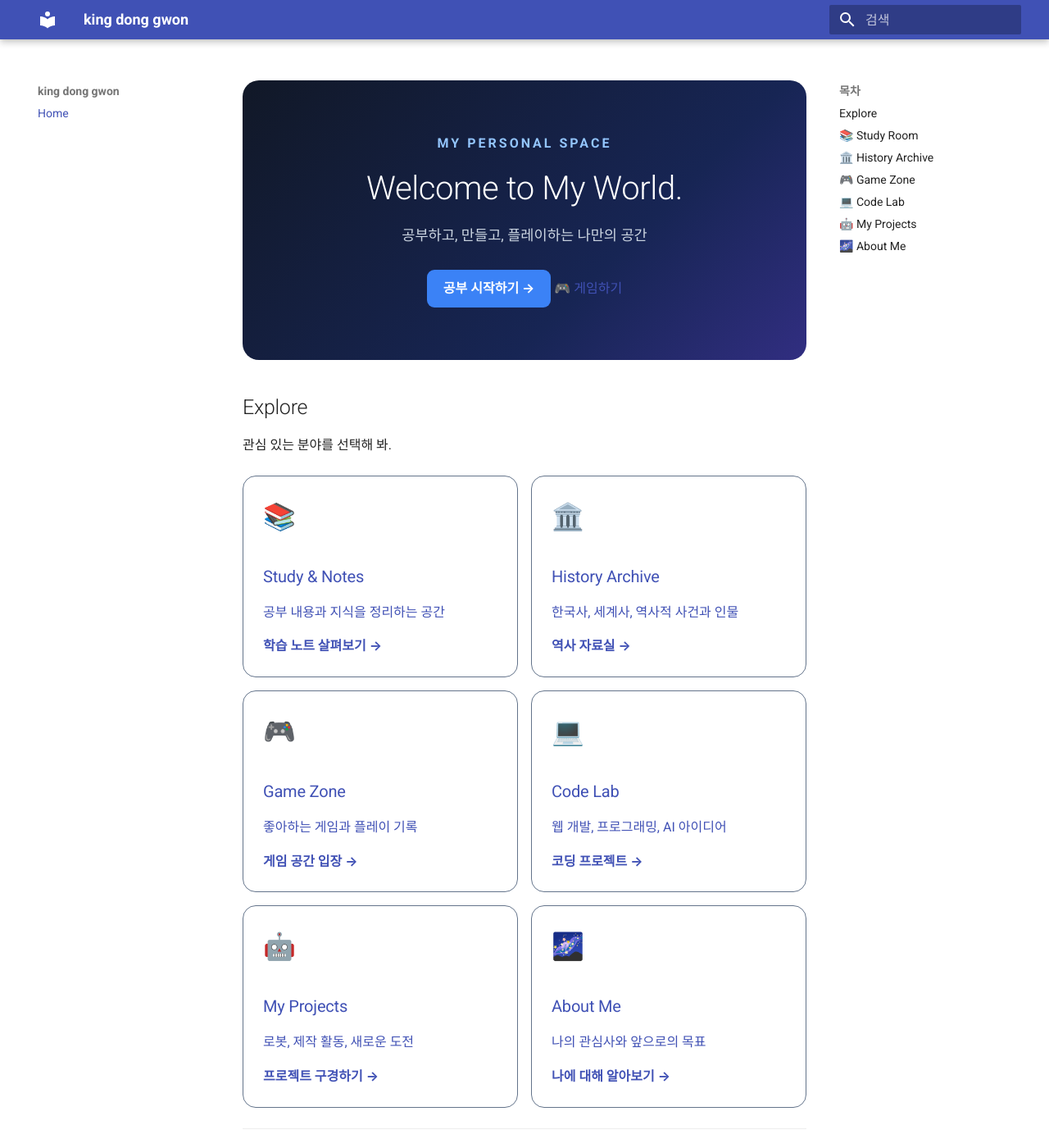
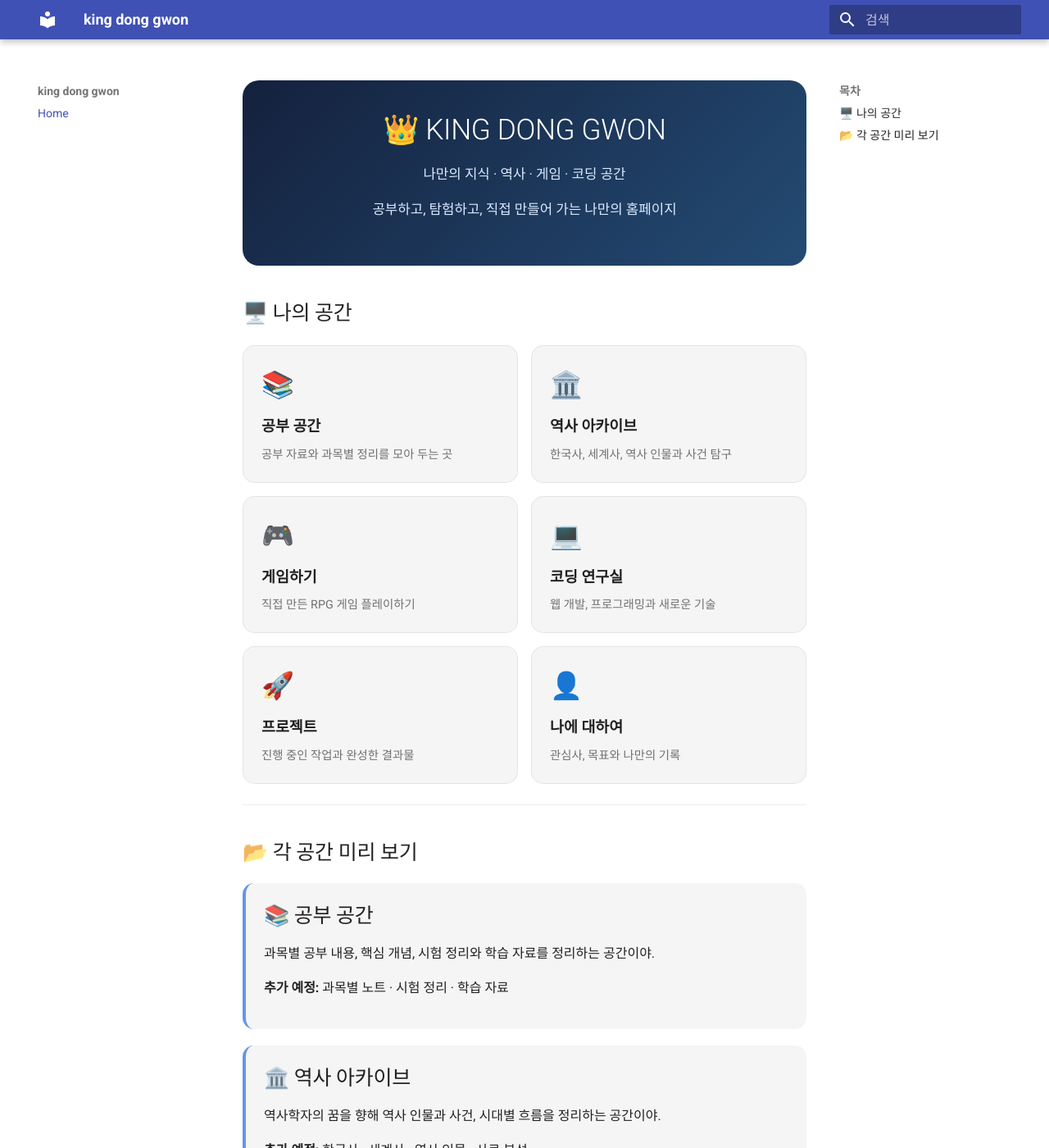
Before and after one commit to gimdunggwon-eng/gimdunggwon-eng.github.io, an MkDocs documentation site: the page built from docs/index.md, in a window 1280 px wide and 1400 px high. Shown: the whole window at 82% size. Built offline with MkDocs 1.6.1 and Material for MkDocs 9.7.7, drawn with Linux system fonts in a browser that asks for light colours; some of the changed text lies outside the part shown.

Commit message:
Update index.md

```diff
--- a/docs/index.md
+++ b/docs/index.md
@@ -1,121 +1,152 @@
 
-<div style="padding: 48px 24px; border-radius: 20px; background: linear-gradient(135deg, #111827, #172554 65%, #312e81); color: white; text-align: center; margin-bottom: 28px;">
-  <p style="color: #93c5fd; font-weight: 700; letter-spacing: 3px;">MY PERSONAL SPACE</p>
-  <h1 style="color: white; font-size: 2.5em; margin: 16px 0;">Welcome to My World.</h1>
-  <p style="color: #cbd5e1; font-size: 1.1em;">공부하고, 만들고, 플레이하는 나만의 공간</p>
-  <p style="margin-top: 28px;">
-    <a href="#study" style="display: inline-block; background: #3b82f6; color: white; padding: 10px 20px; border-radius: 9px; text-decoration: none; font-weight: bold;">공부 시작하기 →</a>
-<a href="games/">🎮 게임하기
+<style>
+.home-hero {
+  padding: 38px 24px;
+  border-radius: 20px;
+  text-align: center;
+  background: linear-gradient(135deg, #14213d, #244b74);
+  color: white;
+  margin-bottom: 28px;
+}
+.home-hero h1 {
+  color: white;
+  font-size: 2.2em;
+  margin-bottom: 10px;
+}
+.home-hero p {
+  color: #dbeafe;
+  font-size: 1.05em;
+}
+.window-grid {
+  display: grid;
+  grid-template-columns: repeat(auto-fit, minmax(220px, 1fr));
+  gap: 16px;
+  margin: 22px 0;
+}
+.home-window {
+  display: block;
+  padding: 22px;
+  border-radius: 15px;
+  border: 1px solid var(--md-default-fg-color--lightest);
+  background: var(--md-code-bg-color);
+  text-decoration: none !important;
+  transition: transform 0.2s, border-color 0.2s;
+}
+.home-window:hover {
+  transform: translateY(-4px);
+  border-color: #6495ed;
+}
+.window-icon {
+  font-size: 2em;
+  margin-bottom: 10px;
+}
+.window-title {
+  font-size: 1.15em;
+  font-weight: 700;
+  color: var(--md-default-fg-color);
+  margin-bottom: 8px;
+}
+.window-desc {
+  font-size: 0.9em;
+  color: var(--md-default-fg-color--light);
+}
+.home-section {
+  padding: 22px;
+  margin: 20px 0;
+  border-radius: 14px;
+  border-left: 4px solid #6495ed;
+  background: var(--md-code-bg-color);
+}
+.home-section h2 {
+  margin-top: 0;
+}
+.home-top {
+  text-align: right;
+  font-size: 0.9em;
+}
+</style>
 
-</a>
-  </p>
+<div class="home-hero">
+  <h1>👑 KING DONG GWON</h1>
+  <p>나만의 지식 · 역사 · 게임 · 코딩 공간</p>
+  <p>공부하고, 탐험하고, 직접 만들어 가는 나만의 홈페이지</p>
 </div>
 
-## Explore
+## 🖥️ 나의 공간
 
-관심 있는 분야를 선택해 봐.
+<div class="window-grid">
 
-<div style="display: grid; grid-template-columns: repeat(auto-fit, minmax(220px, 1fr)); gap: 16px; margin: 24px 0;">
+<a class="home-window" href="#study">
+  <div class="window-icon">📚</div>
+  <div class="window-title">공부 공간</div>
+  <div class="window-desc">공부 자료와 과목별 정리를 모아 두는 곳</div>
+</a>
 
-  <a href="#study" style="display: block; padding: 24px; border: 1px solid #64748b; border-radius: 16px; text-decoration: none;">
-    <span style="font-size: 2em;">📚</span>
-    <h3>Study & Notes</h3>
-    <p>공부 내용과 지식을 정리하는 공간</p>
-    <strong>학습 노트 살펴보기 →</strong>
-  </a>
+<a class="home-window" href="#history">
+  <div class="window-icon">🏛️</div>
+  <div class="window-title">역사 아카이브</div>
+  <div class="window-desc">한국사, 세계사, 역사 인물과 사건 탐구</div>
+</a>
 
-  <a href="#history" style="display: block; padding: 24px; border: 1px solid #64748b; border-radius: 16px; text-decoration: none;">
-    <span style="font-size: 2em;">🏛️</span>
-    <h3>History Archive</h3>
-    <p>한국사, 세계사, 역사적 사건과 인물</p>
-    <strong>역사 자료실 →</strong>
-  </a>
+<a class="home-window" href="games/">
+  <div class="window-icon">🎮</div>
+  <div class="window-title">게임하기</div>
+  <div class="window-desc">직접 만든 RPG 게임 플레이하기</div>
+</a>
 
-  <a href="#games" style="display: block; padding: 24px; border: 1px solid #64748b; border-radius: 16px; text-decoration: none;">
-    <span style="font-size: 2em;">🎮</span>
-    <h3>Game Zone</h3>
-    <p>좋아하는 게임과 플레이 기록</p>
-    <strong>게임 공간 입장 →</strong>
-  </a>
+<a class="home-window" href="#coding">
+  <div class="window-icon">💻</div>
+  <div class="window-title">코딩 연구실</div>
+  <div class="window-desc">웹 개발, 프로그래밍과 새로운 기술</div>
+</a>
 
-  <a href="#coding" style="display: block; padding: 24px; border: 1px solid #64748b; border-radius: 16px; text-decoration: none;">
-    <span style="font-size: 2em;">💻</span>
-    <h3>Code Lab</h3>
-    <p>웹 개발, 프로그래밍, AI 아이디어</p>
-    <strong>코딩 프로젝트 →</strong>
-  </a>
+<a class="home-window" href="#projects">
+  <div class="window-icon">🚀</div>
+  <div class="window-title">프로젝트</div>
+  <div class="window-desc">진행 중인 작업과 완성한 결과물</div>
+</a>
 
-  <a href="#projects" style="display: block; padding: 24px; border: 1px solid #64748b; border-radius: 16px; text-decoration: none;">
-    <span style="font-size: 2em;">🤖</span>
-    <h3>My Projects</h3>
-    <p>로봇, 제작 활동, 새로운 도전</p>
-    <strong>프로젝트 구경하기 →</strong>
-  </a>
-
-  <a href="#about" style="display: block; padding: 24px; border: 1px solid #64748b; border-radius: 16px; text-decoration: none;">
-    <span style="font-size: 2em;">🌌</span>
-    <h3>About Me</h3>
-    <p>나의 관심사와 앞으로의 목표</p>
-    <strong>나에 대해 알아보기 →</strong>
-  </a>
+<a class="home-window" href="#about">
+  <div class="window-icon">👤</div>
+  <div class="window-title">나에 대하여</div>
+  <div class="window-desc">관심사, 목표와 나만의 기록</div>
+</a>
 
 </div>
 
 ---
 
-## <span id="study">📚 Study Room</span>
+## 📂 각 공간 미리 보기
 
-배운 것을 기록하고, 필요한 순간에 다시 찾아보는 나만의 공부 공간.
+<div class="home-section" id="study">
+  <h2>📚 공부 공간</h2>
+  <p>과목별 공부 내용, 핵심 개념, 시험 정리와 학습 자료를 정리하는 공간이야.</p>
+  <p><strong>추가 예정:</strong> 과목별 노트 · 시험 정리 · 학습 자료</p>
+</div>
 
-- **한국사** — 시험 정리, 주요 인물, 독립운동과 역사적 사건
-- **영어** — 어휘, 문법, 지문 분석
-- **과학** — 개념 정리와 탐구 기록
-- **기타 학습** — 새롭게 알게 된 지식과 공부 기록
+<div class="home-section" id="history">
+  <h2>🏛️ 역사 아카이브</h2>
+  <p>역사학자의 꿈을 향해 역사 인물과 사건, 시대별 흐름을 정리하는 공간이야.</p>
+  <p><strong>추가 예정:</strong> 한국사 · 세계사 · 역사 인물 · 사료 분석</p>
+</div>
 
-## <span id="history">🏛️ History Archive</span>
+<div class="home-section" id="coding">
+  <h2>💻 코딩 연구실</h2>
+  <p>웹사이트와 게임을 개발하면서 배운 것들을 기록하는 공간이야.</p>
+  <p><strong>추가 예정:</strong> HTML · CSS · JavaScript · 개발 기록</p>
+</div>
 
-역사 속 사건을 단순히 암기하는 데서 끝내지 않고, 원인과 결과를 탐구하는 공간.
+<div class="home-section" id="projects">
+  <h2>🚀 프로젝트</h2>
+  <p>직접 제작한 작품과 앞으로 만들고 싶은 프로젝트를 모아 두는 곳이야.</p>
+  <p><strong>추가 예정:</strong> RPG 게임 · 웹 프로젝트 · 새로운 아이디어</p>
+</div>
 
-- 한국사 시대별 정리
-- 세계사와 주요 역사적 사건
-- 역사 인물 및 단체 분석
-- 역사 해석과 사료 탐구
+<div class="home-section" id="about">
+  <h2>👤 나에 대하여</h2>
+  <p>내가 좋아하는 것, 이루고 싶은 목표와 성장 과정을 기록하는 공간이야.</p>
+</div>
 
-## <span id="games">🎮 Game Zone</span>
-
-게임을 즐기고, 새로운 세계를 탐험하고, 직접 게임을 만들어 보는 공간.
-
-- **Minecraft** — 건축, 모험, 리소스팩
-- **Spider-Man** — 게임 정보와 슈트 모드 기록
-- **Game Development** — 직접 구상하고 만드는 게임
-- **Game Ideas** — 언젠가 구현하고 싶은 아이디어
-
-## <span id="coding">💻 Code Lab</span>
-
-아이디어를 실제로 작동하는 결과물로 바꾸는 실험실.
-
-- HTML / CSS / JavaScript
-- 웹사이트 디자인과 기능 구현
-- AI 비서와 자동화 아이디어
-- 프로그래밍 공부와 오류 해결 기록
-
-## <span id="projects">🤖 My Projects</span>
-
-직접 만들고 도전했던 것들을 모아 두는 프로젝트 기록실.
-
-- 로봇 제작과 로봇 대회
-- 새로운 기술 실험
-- 개인 프로젝트 진행 기록
-- 앞으로 만들어 보고 싶은 것들
-
-## <span id="about">🌌 About Me</span>
-
-> 호기심을 가지고 배우고, 직접 만들며, 새로운 가능성을 탐구한다.
-
-이 사이트는 공부 기록부터 게임, 코딩 프로젝트까지 나의 관심사를 하나씩 모아 가는 개인 공간이다.
-
----
-
-<p style="text-align: center; color: #94a3b8; font-size: 0.9em; margin-top: 40px;">
-  MY WORLD · LEARN · CREATE · PLAY
-</p>
+<div class="home-top">
+  <a href="#">⬆️ 맨 위로</a>
+</div>
```
